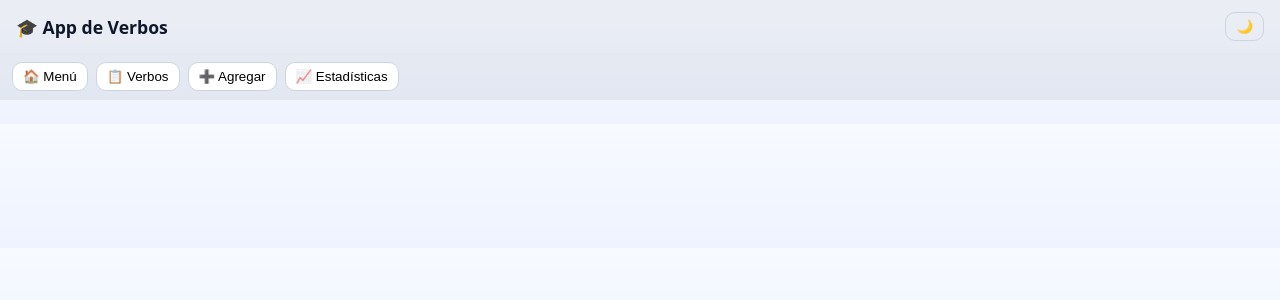
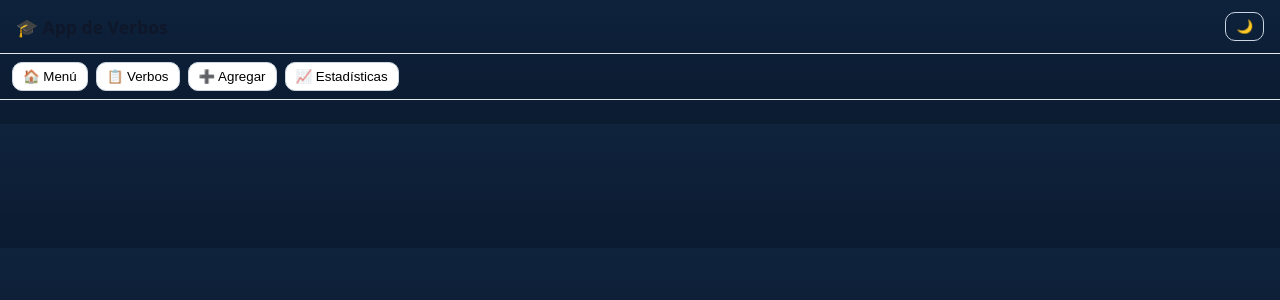
Before and after one commit to Predator0520/verbos-flask-app, a Flask app: page / in a window 1280 px wide. Shown: the top 300 px of the page. Run offline with Flask 3, Linux system fonts and the light colour scheme.

Commit message:
Update style.css

```diff
--- a/static/style.css
+++ b/static/style.css
@@ -19,7 +19,7 @@
 *{box-sizing:border-box}
 body{
   margin:0;
-  background: linear-gradient(180deg,#f7faff 0%, var(--bg-light) 100%);
+  background: linear-gradient(180deg,#0f233d 0%, #0b1b30 100%);
   color: var(--text);
   font-family: system-ui, -apple-system, Segoe UI, Roboto, Arial, sans-serif;
 }
@@ -134,7 +134,7 @@ input[type="text"], select{
 
 /* Modal */
 .modal{position:fixed;inset:0;background:rgba(0,0,0,0.45);display:flex;align-items:center;justify-content:center;z-index:20}
-.modal.hidden{display:none !important;} /* <- clave para asegurar cierre */
+.modal.hidden{display:none !important;}
 .modal-content{
   position:relative;
   background:#fff;color:#111;max-width:680px;width:92%;border-radius:12px;padding:18px;box-shadow:0 10px 30px rgba(0,0,0,0.35)
```
